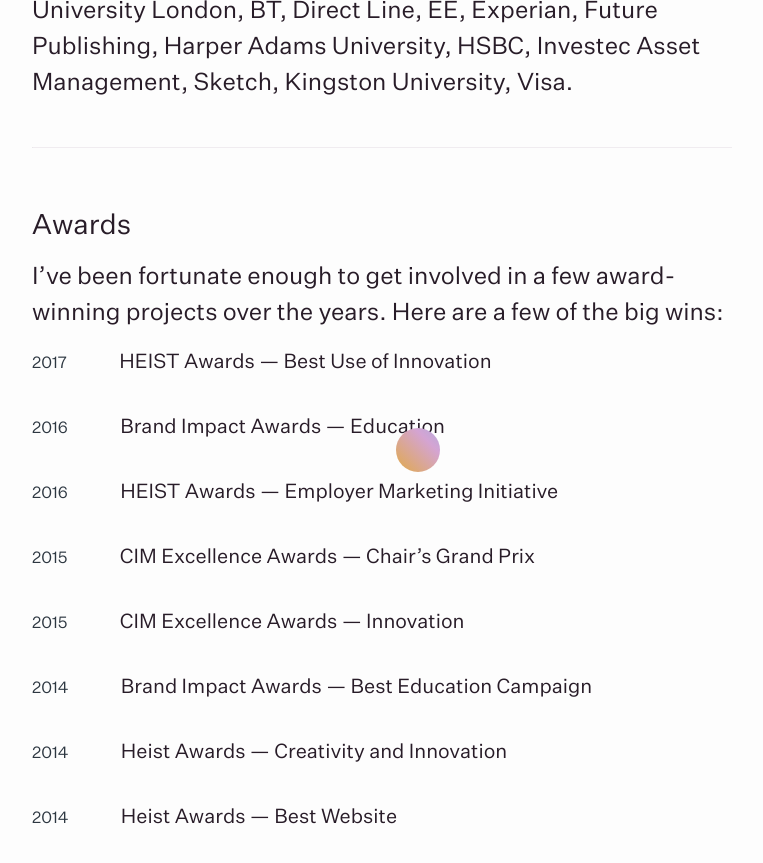
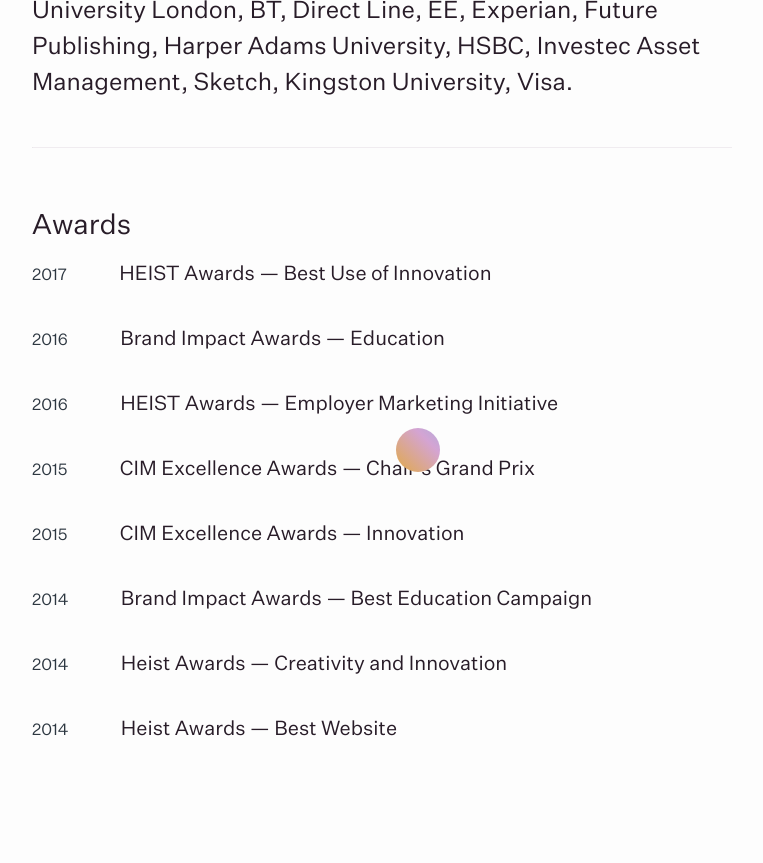
Before and after one commit to freddiewrites/freddiewrites.github.io, a Jekyll site: the page built from about.markdown, in a window 1280 px wide and 900 px high, scrolled down 1995 px. Shown: the top 863 px of the window, without its empty margins (32-795 px from the left). Built offline with Jekyll 4.4.1, drawn with Linux system fonts in a browser that asks for light colours; some of the changed lines change nothing that is shown.

Commit message:
Updates about copy

```diff
--- a/_config.yml
+++ b/_config.yml
@@ -7,7 +7,7 @@
 show_excerpts: true
 instagram_username: freddiewrites
 twitter_username: freddiewrites
-rss: https://github.com/jekyll/jekyll-feed
+rss: /feed.xml
 
 # Build settings
 kramdown:
--- a/about.markdown
+++ b/about.markdown
@@ -39,8 +39,6 @@
 
 ### Awards
 
-I’ve been fortunate enough to get involved in a few award-winning projects over the years. Here are a few of the big wins:
-
 {:.cv-list}
 * {:.cv-item} *2017* HEIST Awards — Best Use of Innovation
 * {:.cv-item} *2016* Brand Impact Awards — Education
```
Also changed, not shown: _includes/social.html (line endings or trailing spaces).
